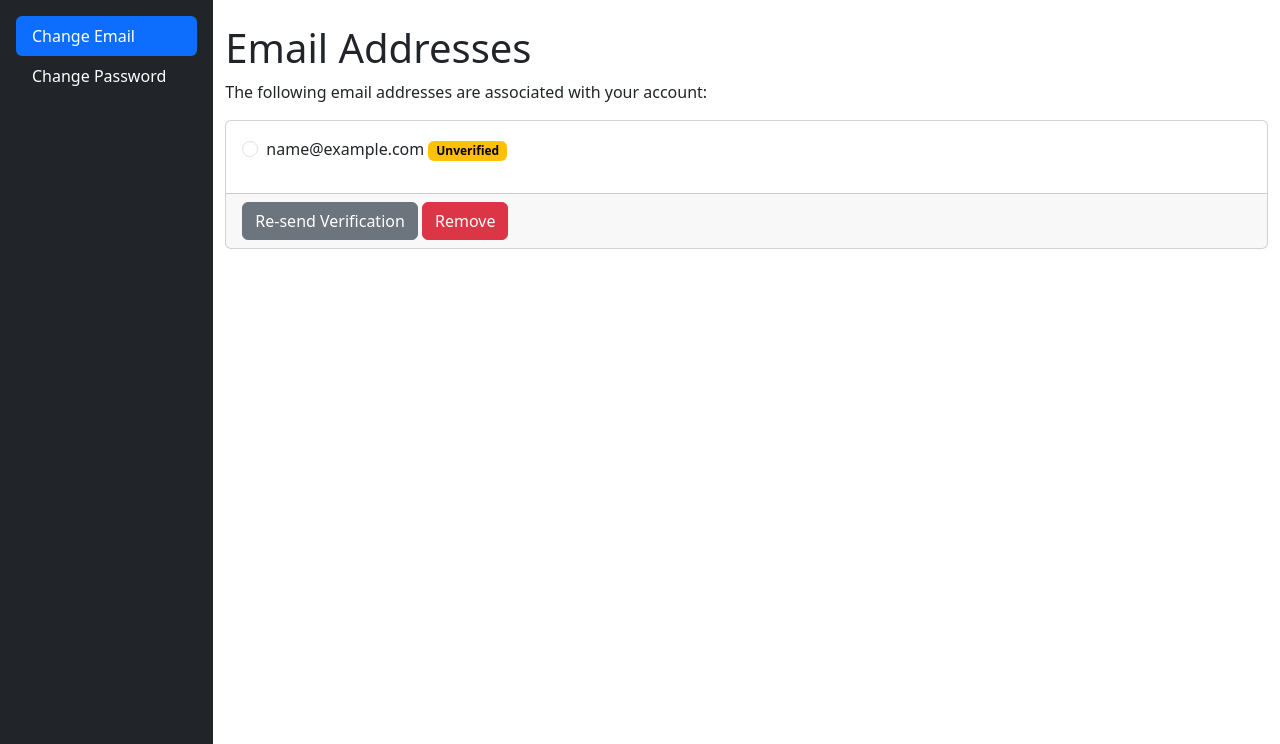
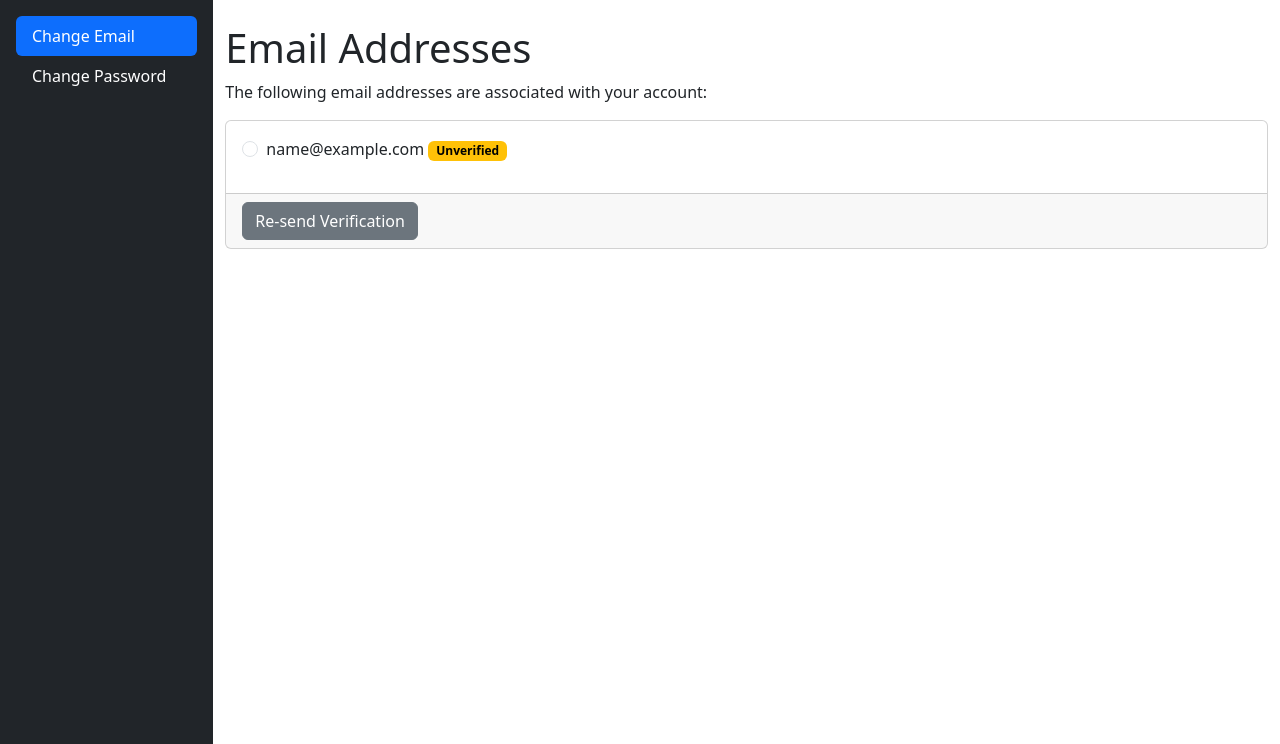
Before and after one commit to JimGalvan/UserAccountSystem, a Django app: page /accounts/email/ in a window 1280 px wide. Shown: the part 56-800 px from the top of the page. Run offline with Django 5.2, Linux system fonts and the light colour scheme; the visitor is signed in with stand-in values (Sample User, id 1); data comes from the database, SQL or seed files in the repository.

Commit message:
remove not needed code

```diff
--- a/UserAccountsSystem/settings.py
+++ b/UserAccountsSystem/settings.py
@@ -35,6 +35,7 @@ INSTALLED_APPS = [
     'django.contrib.sessions',
     'django.contrib.messages',
     'django.contrib.staticfiles',
+    'django.contrib.sites',
     'allauth',
     'allauth.account',
 ]
@@ -127,3 +128,5 @@ AUTHENTICATION_BACKENDS = [
     # `allauth` specific authentication methods, such as login by email
     'allauth.account.auth_backends.AuthenticationBackend',
 ]
+
+SITE_ID = 1
--- a/templates/account/email.html
+++ b/templates/account/email.html
@@ -38,9 +38,6 @@
                 {% element button tags="secondary" type="submit" name="action_send" %}
                     {% trans 'Re-send Verification' %}
                 {% endelement %}
-                {% element button tags="danger,delete" type="submit" name="action_remove" %}
-                    {% trans 'Remove' %}
-                {% endelement %}
             {% endslot %}
         {% endelement %}
     {% else %}
```
